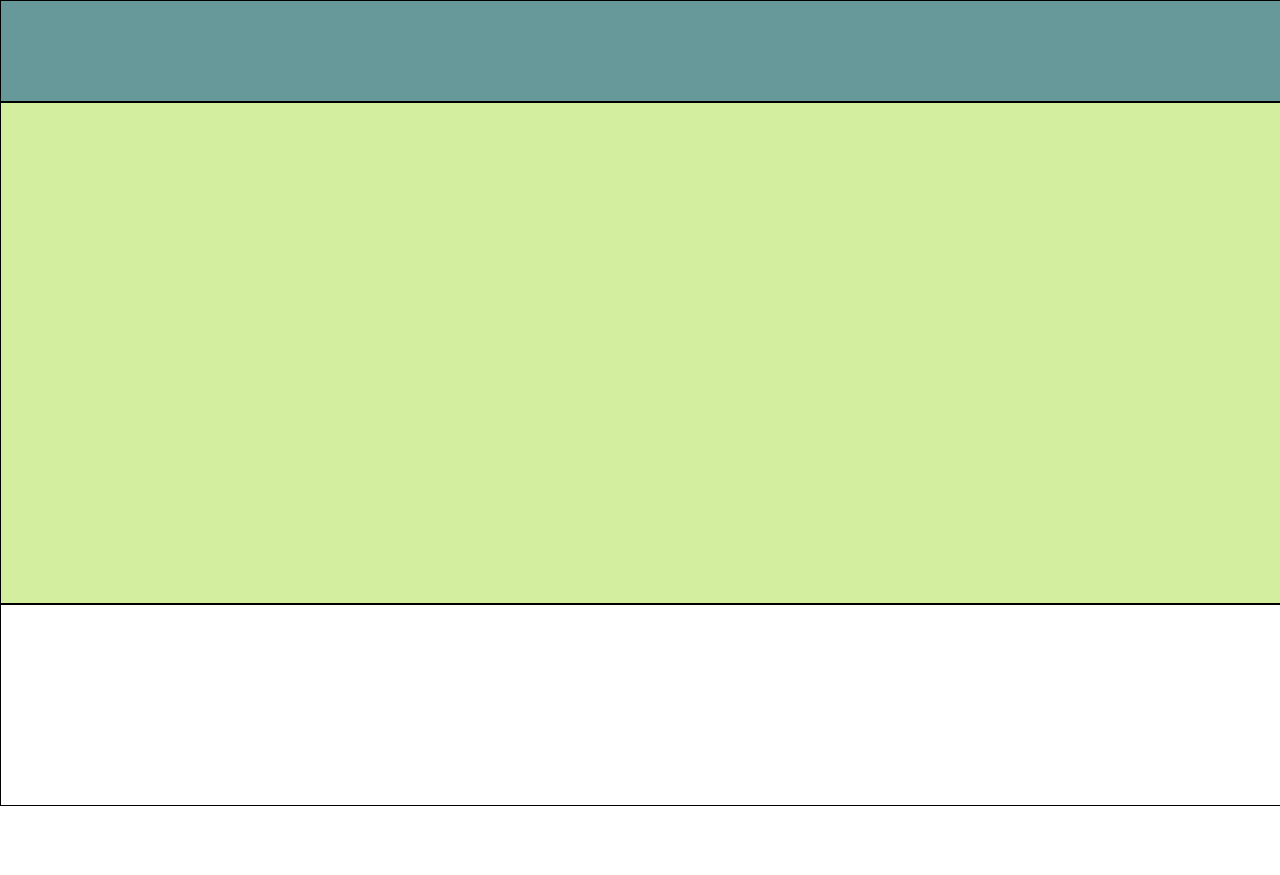
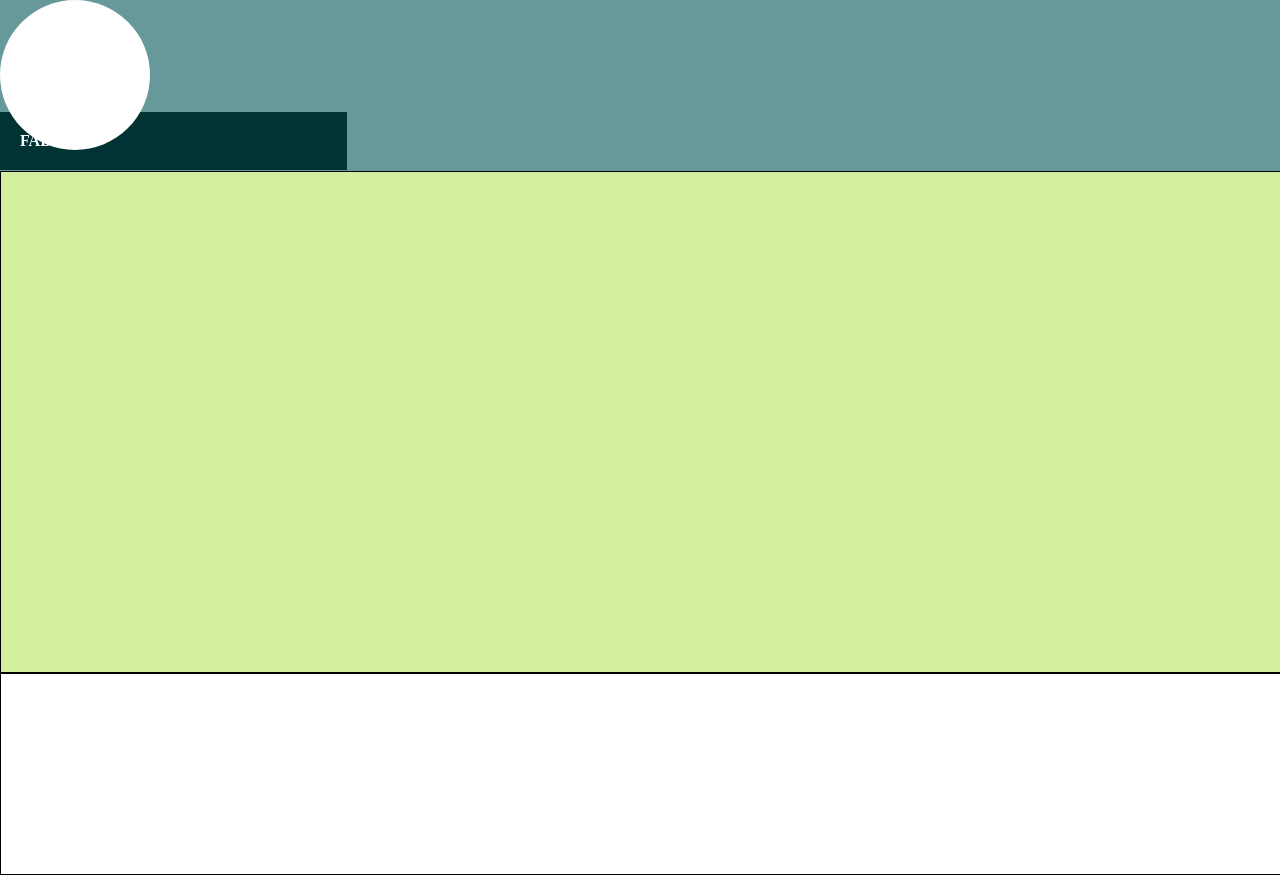
Before and after one commit to FabricioPSD/miproyecto-2, a plain HTML site: page index.html in a window 1280 px wide. Before the commit the page ends 806 px from the top, so only its background shows below. Drawn offline with Linux system fonts and the light colour scheme.

Commit message:
tercer commit

```diff
--- a/css/estilo.css
+++ b/css/estilo.css
@@ -4,9 +4,8 @@
 }
 #contenidoCabecera{
     width: 100%;
-    height: 100px;
-    border: 1px solid black;
     background-color: #67999a;
+    display: flex;
 }
 #contenidoCuerpo{
     width: 100%;
@@ -19,3 +18,28 @@ footer{
     height: 200px;
     border: 1px solid black;
 }
+#cabeceraImagenNombre{
+flex:30%;
+}
+#cabeceraMenu{
+Flex:70%;
+}
+#imagenRedondo{
+width: 150px;
+height: 150px;
+background-color: white;
+border-radius: 75px;
+position: relative;
+z-index: 1000;
+margin-bottom: 21px;
+}
+#nombreRectangulo{
+background-color: #013334;
+width: 307px;
+padding: 20px;
+color: white;
+text-transform: uppercase;
+font-weight: bold;
+position: absolute;
+top: 14%;
+}
--- a/index.html
+++ b/index.html
@@ -9,7 +9,11 @@
 <body>
     <!--Aquí pondremos la cabecera de la web-->
     <div id="contenidoCabecera">
-
+        <div id="cabeceraImagenNombre">
+            <div id="imagenRedondo"></div>
+            <div id="nombreRectangulo">Fabricio</div>
+        </div>
+        <div id="cabeceraMenu"></div>
     </div>
     <!--Aquí pondremos el curpo del index-->
     <div id="contenidoCuerpo">
```
